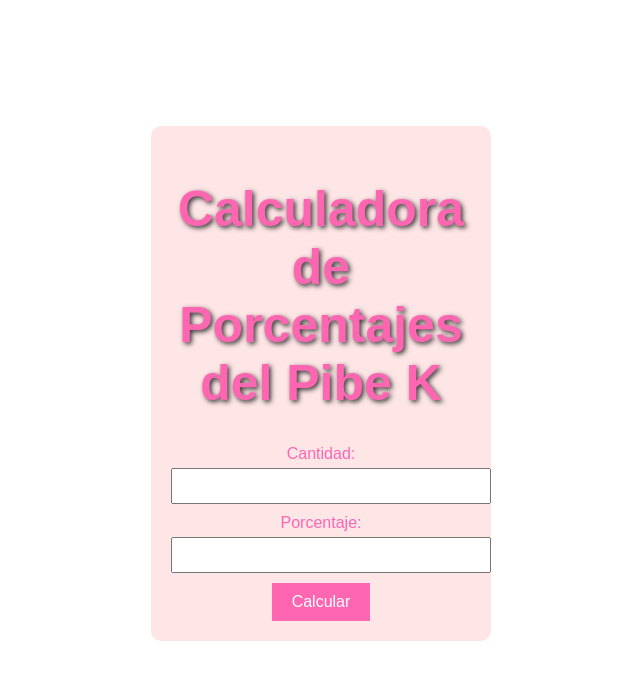
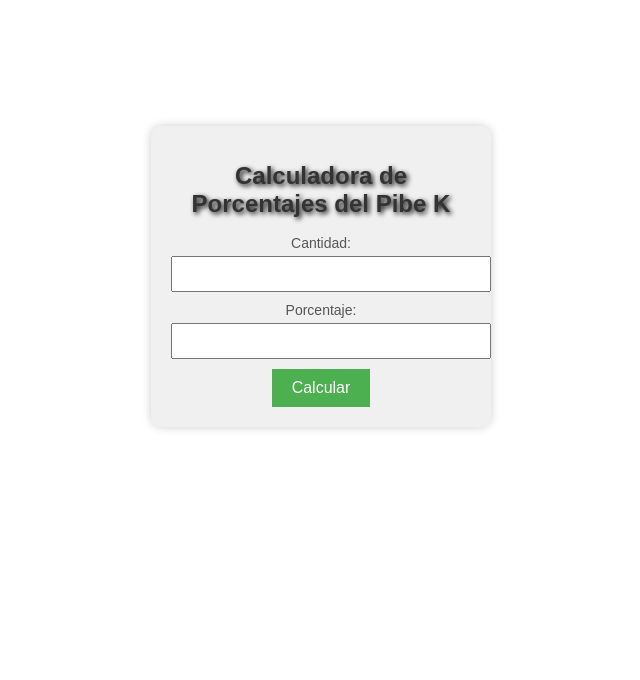
Before and after one commit to MateoMajlin/TP-Proyecto, a React (Create React App) app: page /juego/CalculadoraPorcentajes in a window 1280 px wide. Shown: the top 680 px of the page, without its empty margins (319-959 px from the left). Built offline with nearby package versions, Linux system fonts and the light colour scheme.

Commit message:
Update JuegoRaro.module.css

```diff
--- a/src/juego/JuegoRaro.module.css
+++ b/src/juego/JuegoRaro.module.css
@@ -1,16 +1,17 @@
 :local(.calculadora-container) {
   text-align: center;
   font-family: 'Arial', sans-serif;
-  background-color: #ffe6e6; /* Tono rosa claro */
+  background-color: #f0f0f0;
   padding: 20px;
   border-radius: 10px;
   width: 300px;
-  margin: 10% auto; /* Centrar verticalmente y horizontalmente */
+  margin: 10% auto;
+  box-shadow: 0 0 10px rgba(0, 0, 0, 0.2);
 }
 
 :local(h1) {
-  color: #ff66b2; /* Rosa fuerte */
-  text-shadow: 2px 2px 5px #333;
+  color: #333;
+  font-size: 24px;
 }
 
 :local(.input-container) {
@@ -19,9 +20,9 @@
 
 :local(label) {
   display: block;
-  font-size: 16px;
+  font-size: 14px;
   margin-bottom: 5px;
-  color: #ff66b2; /* Rosa fuerte */
+  color: #555;
 }
 
 :local(input) {
@@ -31,8 +32,8 @@
 }
 
 :local(button) {
-  background-color: #ff66b2; /* Rosa fuerte */
-  color: #ffffff;
+  background-color: #4caf50;
+  color: #fff;
   font-size: 16px;
   padding: 10px 20px;
   border: none;
@@ -41,11 +42,11 @@
 }
 
 :local(button:hover) {
-  background-color: #ff3385; /* Rosa medio */
+  background-color: #45a049;
 }
 
 :local(.resultado) {
   margin-top: 20px;
   font-size: 18px;
-  color: #ff3385; /* Rosa medio */
+  color: #333;
 }
```
